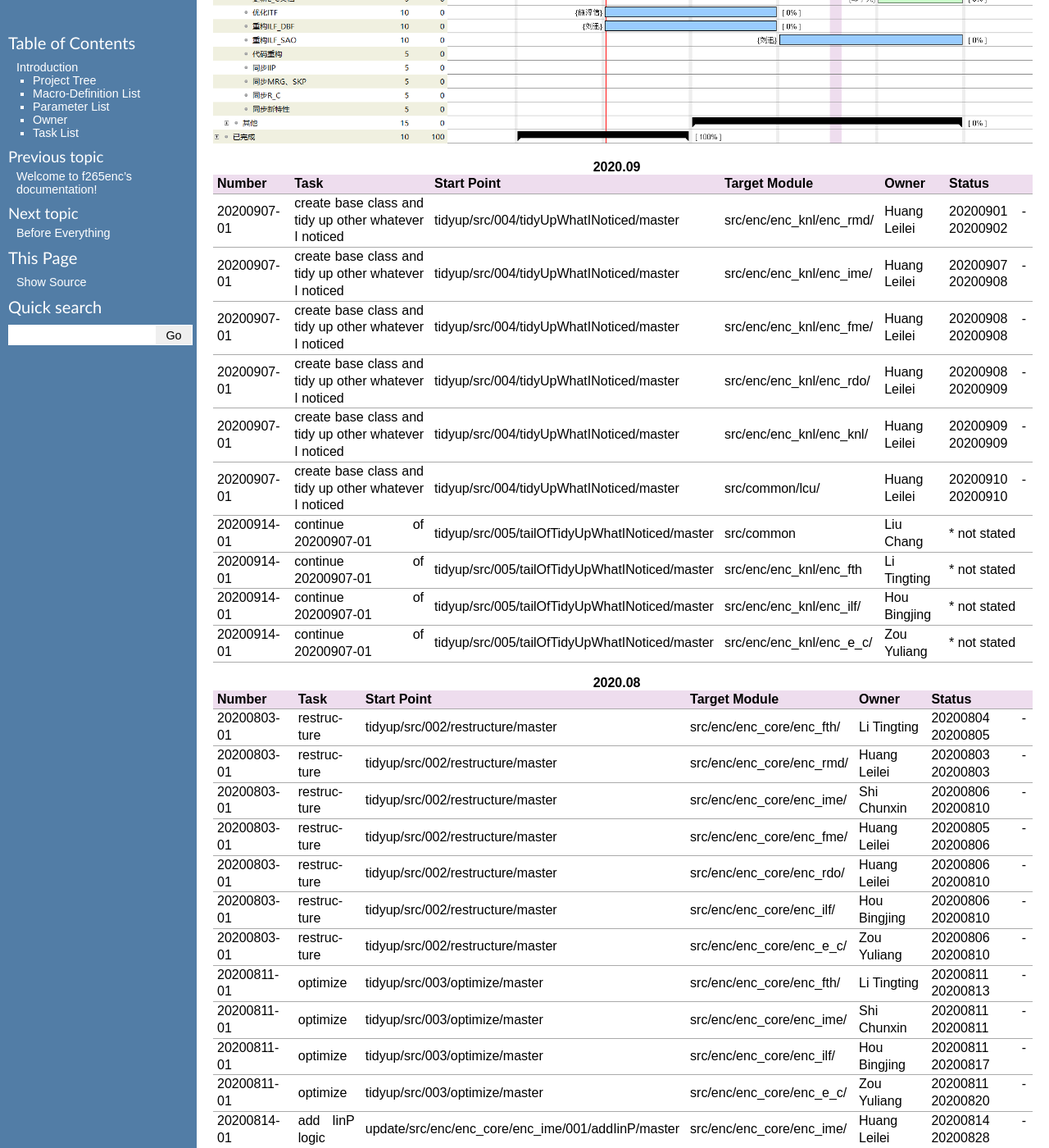
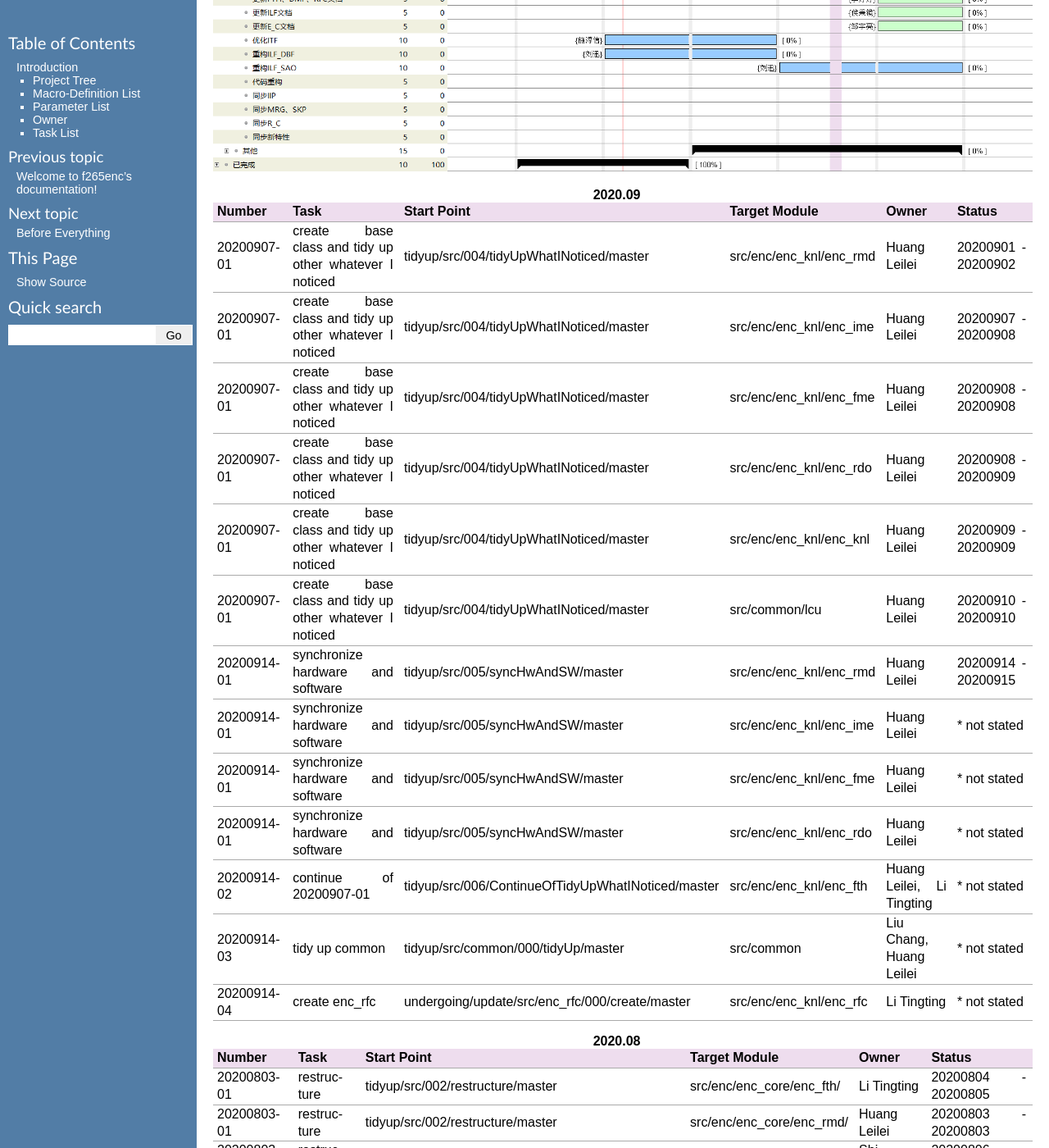
Before and after one commit to iamhll/f265enc_doc, a Sphinx documentation site: the page built from source/introduction/main.rst, in a window 1280 px wide and 1400 px high, scrolled down 5669 px. Shown: the whole window at 82% size. Built offline with Sphinx 7.4.7, drawn with Linux system fonts in a browser that asks for light colours; some of the changed text lies outside the part shown.

Commit message:
[MINOR] [UPDATE] 1. introduction    a. task list updated

```diff
--- a/source/introduction/main.rst
+++ b/source/introduction/main.rst
@@ -128,7 +128,7 @@ Owner
 Task List
 ---------
 
-gantt
+gantt (20200915)
 
 .. image:: task.png
 
@@ -138,20 +138,23 @@ gantt
     :align: left
     :widths: auto
 
-    ============= ======================================================== ================================================ =========================== ============== =====================
-     Number        Task                                                     Start Point                                      Target Module               Owner          Status
-    ============= ======================================================== ================================================ =========================== ============== =====================
-     20200907-01   create base class and tidy up other whatever I noticed   tidyup/src/004/tidyUpWhatINoticed/master         src/enc/enc_knl/enc_rmd/    Huang Leilei   20200901 - 20200902
-     20200907-01   create base class and tidy up other whatever I noticed   tidyup/src/004/tidyUpWhatINoticed/master         src/enc/enc_knl/enc_ime/    Huang Leilei   20200907 - 20200908
-     20200907-01   create base class and tidy up other whatever I noticed   tidyup/src/004/tidyUpWhatINoticed/master         src/enc/enc_knl/enc_fme/    Huang Leilei   20200908 - 20200908
-     20200907-01   create base class and tidy up other whatever I noticed   tidyup/src/004/tidyUpWhatINoticed/master         src/enc/enc_knl/enc_rdo/    Huang Leilei   20200908 - 20200909
-     20200907-01   create base class and tidy up other whatever I noticed   tidyup/src/004/tidyUpWhatINoticed/master         src/enc/enc_knl/enc_knl/    Huang Leilei   20200909 - 20200909
-     20200907-01   create base class and tidy up other whatever I noticed   tidyup/src/004/tidyUpWhatINoticed/master         src/common/lcu/             Huang Leilei   20200910 - 20200910
-     20200914-01   continue of 20200907-01                                  tidyup/src/005/tailOfTidyUpWhatINoticed/master   src/common                  Liu Chang      \* not stated
-     20200914-01   continue of 20200907-01                                  tidyup/src/005/tailOfTidyUpWhatINoticed/master   src/enc/enc_knl/enc_fth     Li Tingting    \* not stated
-     20200914-01   continue of 20200907-01                                  tidyup/src/005/tailOfTidyUpWhatINoticed/master   src/enc/enc_knl/enc_ilf/    Hou Bingjing   \* not stated
-     20200914-01   continue of 20200907-01                                  tidyup/src/005/tailOfTidyUpWhatINoticed/master   src/enc/enc_knl/enc_e_c/    Zou Yuliang    \* not stated
-    ============= ======================================================== ================================================ =========================== ============== =====================
+    ============= ======================================================== ==================================================== ========================= =========================== =====================
+     Number        Task                                                     Start Point                                          Target Module             Owner                       Status
+    ============= ======================================================== ==================================================== ========================= =========================== =====================
+     20200907-01   create base class and tidy up other whatever I noticed   tidyup/src/004/tidyUpWhatINoticed/master             src/enc/enc_knl/enc_rmd   Huang Leilei                20200901 - 20200902
+     20200907-01   create base class and tidy up other whatever I noticed   tidyup/src/004/tidyUpWhatINoticed/master             src/enc/enc_knl/enc_ime   Huang Leilei                20200907 - 20200908
+     20200907-01   create base class and tidy up other whatever I noticed   tidyup/src/004/tidyUpWhatINoticed/master             src/enc/enc_knl/enc_fme   Huang Leilei                20200908 - 20200908
+     20200907-01   create base class and tidy up other whatever I noticed   tidyup/src/004/tidyUpWhatINoticed/master             src/enc/enc_knl/enc_rdo   Huang Leilei                20200908 - 20200909
+     20200907-01   create base class and tidy up other whatever I noticed   tidyup/src/004/tidyUpWhatINoticed/master             src/enc/enc_knl/enc_knl   Huang Leilei                20200909 - 20200909
+     20200907-01   create base class and tidy up other whatever I noticed   tidyup/src/004/tidyUpWhatINoticed/master             src/common/lcu            Huang Leilei                20200910 - 20200910
+     20200914-01   synchronize hardware and software                        tidyup/src/005/syncHwAndSW/master                    src/enc/enc_knl/enc_rmd   Huang Leilei                20200914 - 20200915
+     20200914-01   synchronize hardware and software                        tidyup/src/005/syncHwAndSW/master                    src/enc/enc_knl/enc_ime   Huang Leilei                \* not stated
+     20200914-01   synchronize hardware and software                        tidyup/src/005/syncHwAndSW/master                    src/enc/enc_knl/enc_fme   Huang Leilei                \* not stated
+     20200914-01   synchronize hardware and software                        tidyup/src/005/syncHwAndSW/master                    src/enc/enc_knl/enc_rdo   Huang Leilei                \* not stated
+     20200914-02   continue of 20200907-01                                  tidyup/src/006/ContinueOfTidyUpWhatINoticed/master   src/enc/enc_knl/enc_fth   Huang Leilei, Li Tingting   \* not stated
+     20200914-03   tidy up common                                           tidyup/src/common/000/tidyUp/master                  src/common                Liu Chang, Huang Leilei     \* not stated
+     20200914-04   create enc_rfc                                           undergoing/update/src/enc_rfc/000/create/master      src/enc/enc_knl/enc_rfc   Li Tingting                 \* not stated
+    ============= ======================================================== ==================================================== ========================= =========================== =====================
 
 \
 
```
Also changed, not shown: source/introduction/task.png, 1 other file.
